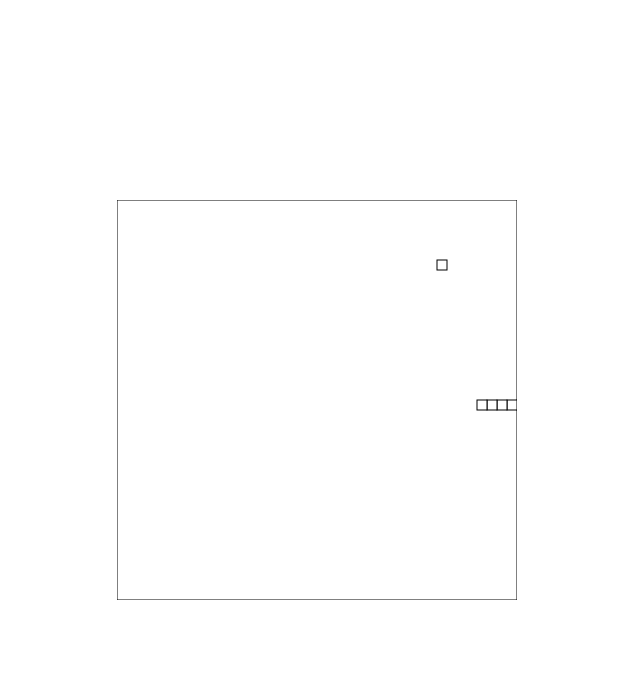
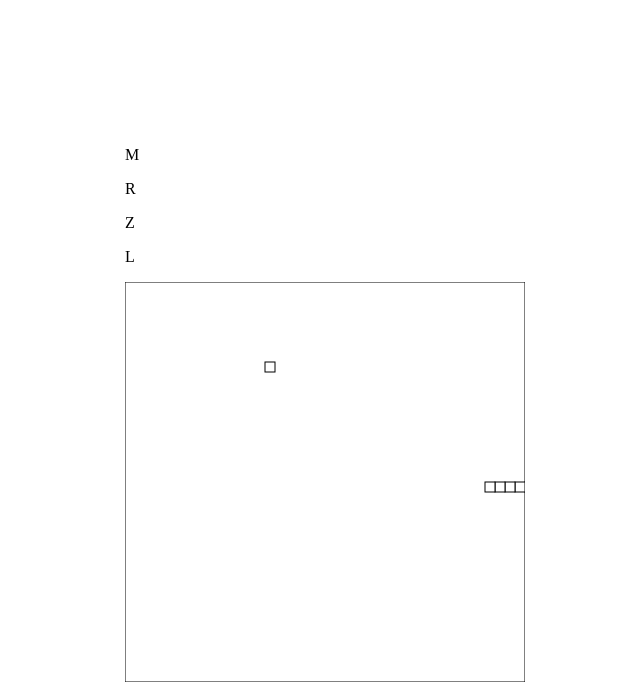
Before and after one commit to mzhang/snake, a plain HTML site: page index.html in a window 1280 px wide. Shown: the whole page, without its empty margins (323-963 px from the left). Drawn offline with Linux system fonts and the light colour scheme.

Commit message:
random controls added

```diff
--- a/index.html
+++ b/index.html
@@ -4,8 +4,10 @@
     <head>
         <title>Matt Zhang</title>
     </head>
-    <body>
-        <canvas id="gameCanvas" width="400" height="400" style="position: absolute; top: 50%; left: 50%; transform: translate(-50%, -50%);"></canvas>
+    <body style="position: absolute; top: 50%; left: 50%; transform: translate(-50%, -50%);"aw>
+        <p id="up">a</p>
+        <p id="left">a</p><p id="down">a</p><p id="right">a</p>
+        <canvas id="gameCanvas" width="400" height="400" ></canvas>
         <script src='./snake.js'></script>
     </body>
 </html>
--- a/snake.js
+++ b/snake.js
@@ -7,7 +7,24 @@ document.addEventListener("keydown", changeDir)
 const gameCanvas = document.getElementById("gameCanvas");
 const ctx = gameCanvas.getContext("2d");
 
+let upDisplay = document.getElementById("up");
+let leftDisplay = document.getElementById("left");
+let downDisplay = document.getElementById("down");
+let rightDisplay = document.getElementById("right");
+
 let snake = [  {x: 200, y: 200},  {x: 190, y: 200},  {x: 180, y: 200},  {x: 170, y: 200},  {x: 160, y: 200},];
+let foodX = randomCoord(0,gameCanvas.width-10);
+let foodY = randomCoord(0,gameCanvas.height-10);
+let xSpeed = 0;
+let ySpeed = 0;
+let gameSpeed = 100;
+let xDir = 1;
+let yDir = 0;
+
+let LEFT_KEY;
+let RIGHT_KEY;
+let UP_KEY;
+let DOWN_KEY;
 
 function clearCanvas() {
     ctx.fillStyle = boardBackground;
@@ -26,13 +43,6 @@ function drawSnakePart(snakePart) {
 function drawSnake() {
     snake.forEach(drawSnakePart);
 }
-let foodX = randomCoord(0,gameCanvas.width-10);
-let foodY = randomCoord(0,gameCanvas.height-10);
-let xSpeed = 10;
-let ySpeed = 10;
-let gameSpeed = 100;
-let xDir = 1;
-let yDir = 0;
 
 function main() {
     setTimeout(() => {
@@ -69,22 +79,33 @@ function isGameOver() {
 function update() {
     const head = {x: snake[0].x+xSpeed*xDir, y:snake[0].y+ySpeed*yDir};
     snake.unshift(head);
-    console.log(foodX,foodY,head.x,head.y)
+    // console.log(foodX,foodY,head.x,head.y)
     if (onXY(foodX,foodY,snake[0])) newFood();
     else snake.pop();
 }
 
 function changeDir() {
-    const LEFT_KEY = 37;
-    const RIGHT_KEY = 39;
-    const UP_KEY = 38;
-    const DOWN_KEY = 40;
-
     const keyPressed = event.keyCode;
     if (keyPressed === LEFT_KEY && xDir != 1) {xDir = -1; yDir = 0;}
     if (keyPressed === RIGHT_KEY && xDir != -1) {xDir = 1; yDir = 0;}
     if (keyPressed === UP_KEY && yDir != 1) {xDir = 0; yDir = -1;}
     if (keyPressed === DOWN_KEY && yDir != -1) {xDir = 0; yDir = 1;}
+
+    var arr = [];
+    while(arr.length < 4){
+        var r = Math.floor(Math.random() * 26) + 65;
+        if(arr.indexOf(r) === -1) arr.push(r);
+    }
+
+    LEFT_KEY = arr[0];
+    RIGHT_KEY = arr[1];
+    UP_KEY = arr[2];
+    DOWN_KEY = arr[3];
+
+    upDisplay.innerHTML=String.fromCharCode(UP_KEY);
+    leftDisplay.innerHTML=String.fromCharCode(LEFT_KEY);
+    downDisplay.innerHTML=String.fromCharCode(DOWN_KEY);
+    rightDisplay.innerHTML=String.fromCharCode(RIGHT_KEY);
 }
 
 function randomCoord(min, max) {
@@ -110,4 +131,31 @@ function newFood() {
     })
 }
 
-main();
+function startGame() {
+    snake = [  {x: 200, y: 200},  {x: 190, y: 200},  {x: 180, y: 200},  {x: 170, y: 200},  {x: 160, y: 200},];
+    foodX = randomCoord(0,gameCanvas.width-10);
+    foodY = randomCoord(0,gameCanvas.height-10);
+    xSpeed = 10;
+    ySpeed = 10;
+    gameSpeed = 100;
+    xDir = 1;
+    yDir = 0;
+    var arr = [];
+    while(arr.length < 4){
+        var r = Math.floor(Math.random() * 26) + 65;
+        if(arr.indexOf(r) === -1) arr.push(r);
+    }
+
+    LEFT_KEY = arr[0];
+    RIGHT_KEY = arr[1];
+    UP_KEY = arr[2];
+    DOWN_KEY = arr[3];
+
+    upDisplay.innerHTML=String.fromCharCode(UP_KEY);
+    leftDisplay.innerHTML=String.fromCharCode(LEFT_KEY);
+    downDisplay.innerHTML=String.fromCharCode(DOWN_KEY);
+    rightDisplay.innerHTML=String.fromCharCode(RIGHT_KEY);
+    main();
+}
+
+startGame();
```
